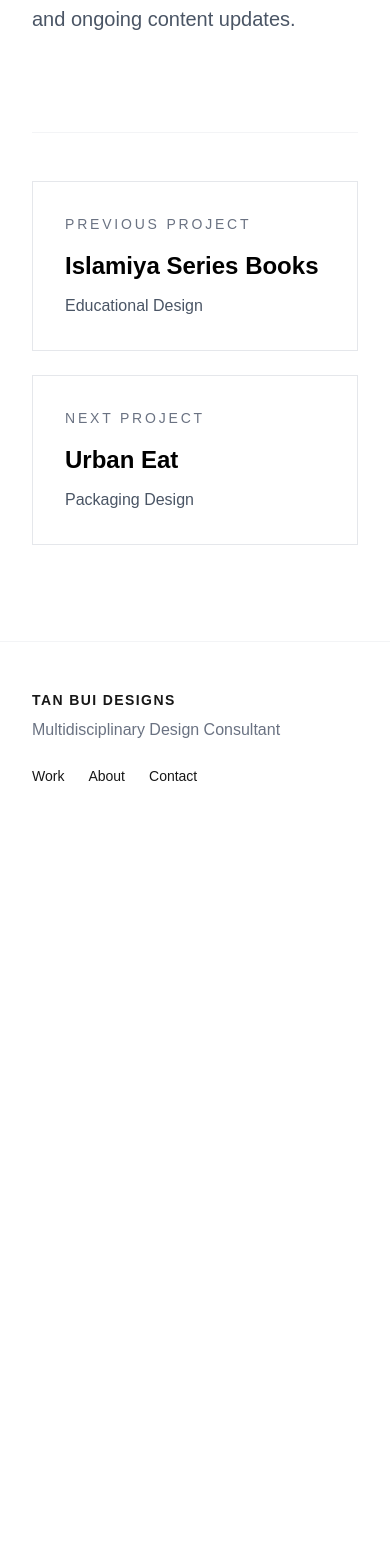
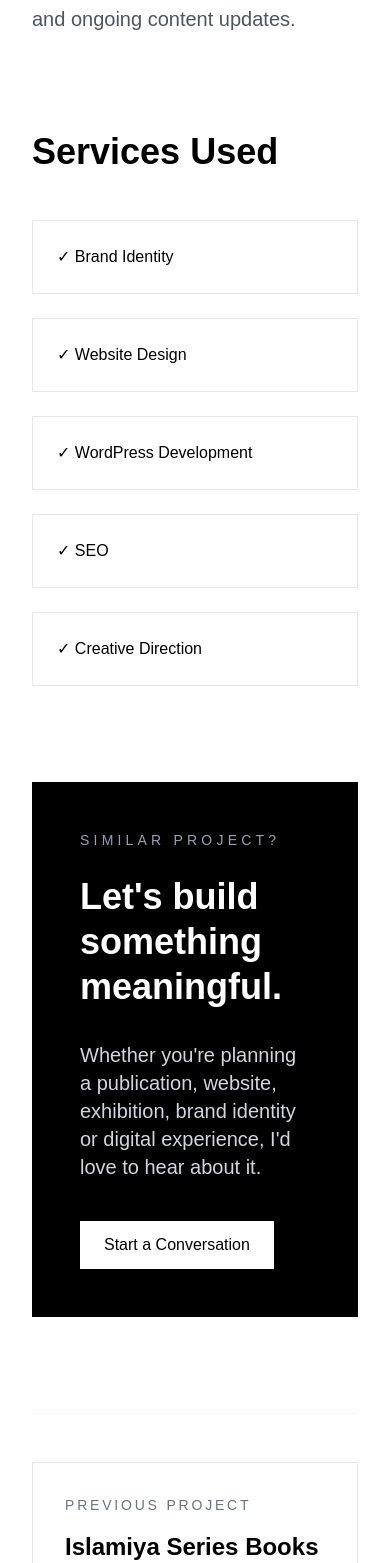
Before and after one commit to tanbuidesigns/tan-bui-designs, a Next.js app: page /work/al-furqaan-school in a window 390 px wide. Shown: the part 1825-3388 px from the top of the page. Before the commit the page ends 2659 px from the top, so only its background shows below. Built offline with nearby package versions, Linux system fonts and the light colour scheme.

Commit message:
Improve case study structure

```diff
--- a/src/app/work/[slug]/page.tsx
+++ b/src/app/work/[slug]/page.tsx
@@ -21,8 +21,60 @@ export default async function ProjectPage({
 
   const nextProject = projects[(projectIndex + 1) % projects.length];
 
+  const servicesMap: Record<string, string[]> = {
+    "healthy-muslim-marriage-handbook": [
+      "Branding",
+      "Publication Design",
+      "Typography",
+      "Print Production",
+      "Creative Direction",
+    ],
+
+    "colonis-exhibition": [
+      "Creative Direction",
+      "Exhibition Design",
+      "3D Visualisation",
+      "Brand Application",
+      "Artwork Production",
+    ],
+
+    "menarini-healthcare-exhibition": [
+      "Concept Development",
+      "3D Visualisation",
+      "Exhibition Design",
+      "Presentation Design",
+    ],
+
+    "islamiya-series-books": [
+      "Branding",
+      "Book Design",
+      "Illustration",
+      "Educational Design",
+      "Creative Direction",
+    ],
+
+    "al-furqaan-school": [
+      "Brand Identity",
+      "Website Design",
+      "WordPress Development",
+      "SEO",
+      "Creative Direction",
+    ],
+
+    "urban-eat": [
+      "Packaging Design",
+      "Artwork Production",
+      "Brand Application",
+      "Print Design",
+    ],
+  };
+
+  const services = servicesMap[project.slug] || [];
+
   return (
     <main className="bg-white text-black">
+      {/* HERO */}
+
       <section className="max-w-6xl mx-auto px-8 py-24">
         <p className="uppercase tracking-[0.3em] text-sm text-gray-500 mb-6">
           {project.category}
@@ -37,6 +89,8 @@ export default async function ProjectPage({
         </p>
       </section>
 
+      {/* HERO IMAGE */}
+
       <section className="max-w-6xl mx-auto px-8">
         <div className="relative aspect-[16/10] bg-gray-100">
           <Image
@@ -48,35 +102,14 @@ export default async function ProjectPage({
         </div>
       </section>
 
-      {project.gallery && (
-        <section className="max-w-6xl mx-auto px-8 py-24">
-          <h2 className="text-4xl font-bold mb-12">
-            Project Gallery
-          </h2>
-
-          <div className="grid gap-8">
-            {project.gallery.map((image) => (
-              <div
-                key={image}
-                className="relative aspect-[16/9] bg-gray-100"
-              >
-                <Image
-                  src={image}
-                  alt={project.title}
-                  fill
-                  className="object-cover"
-                />
-              </div>
-            ))}
-          </div>
-        </section>
-      )}
+      {/* PROJECT INFO */}
 
       <section className="max-w-6xl mx-auto px-8 py-24 grid md:grid-cols-3 gap-16">
         <div>
           <p className="text-sm uppercase tracking-wide text-gray-500 mb-2">
             Client
           </p>
+
           <p className="text-xl">{project.client}</p>
         </div>
 
@@ -84,6 +117,7 @@ export default async function ProjectPage({
           <p className="text-sm uppercase tracking-wide text-gray-500 mb-2">
             Result
           </p>
+
           <p className="text-xl">{project.result}</p>
         </div>
 
@@ -99,6 +133,8 @@ export default async function ProjectPage({
           </ul>
         </div>
       </section>
+
+      {/* CHALLENGE & OUTCOME */}
 
       <section className="max-w-4xl mx-auto px-8 pb-24">
         <h2 className="text-4xl font-bold mb-8">
@@ -118,6 +154,80 @@ export default async function ProjectPage({
         </p>
       </section>
 
+      {/* GALLERY */}
+
+      {project.gallery && (
+        <section className="max-w-6xl mx-auto px-8 pb-24">
+          <h2 className="text-4xl font-bold mb-12">
+            Project Gallery
+          </h2>
+
+          <div className="grid md:grid-cols-3 gap-6">
+            {project.gallery.map((image) => (
+              <div
+                key={image}
+                className="relative aspect-square bg-gray-100 overflow-hidden cursor-pointer"
+              >
+                <Image
+                  src={image}
+                  alt={project.title}
+                  fill
+                  className="object-cover hover:scale-105 transition duration-500"
+                />
+              </div>
+            ))}
+          </div>
+        </section>
+      )}
+
+      {/* SERVICES */}
+
+      <section className="max-w-6xl mx-auto px-8 pb-24">
+        <h2 className="text-4xl font-bold mb-12">
+          Services Used
+        </h2>
+
+        <div className="grid md:grid-cols-2 gap-6">
+          {services.map((service) => (
+            <div
+              key={service}
+              className="border border-gray-200 p-6"
+            >
+              ✓ {service}
+            </div>
+          ))}
+        </div>
+      </section>
+
+      {/* CTA */}
+
+      <section className="max-w-6xl mx-auto px-8 pb-24">
+        <div className="bg-black text-white p-12 md:p-16">
+          <p className="uppercase tracking-[0.3em] text-sm text-gray-400 mb-6">
+            Similar Project?
+          </p>
+
+          <h2 className="text-4xl md:text-6xl font-bold leading-tight">
+            Let's build something meaningful.
+          </h2>
+
+          <p className="text-xl text-gray-300 mt-8 max-w-3xl">
+            Whether you're planning a publication, website, exhibition,
+            brand identity or digital experience, I'd love to hear
+            about it.
+          </p>
+
+          <Link
+            href="/contact"
+            className="inline-block mt-10 bg-white text-black px-6 py-3"
+          >
+            Start a Conversation
+          </Link>
+        </div>
+      </section>
+
+      {/* PREVIOUS / NEXT */}
+
       <section className="max-w-6xl mx-auto px-8 pb-24">
         <div className="grid md:grid-cols-2 gap-6 border-t border-gray-100 pt-12">
           <Link
@@ -128,7 +238,7 @@ export default async function ProjectPage({
               Previous Project
             </p>
 
-            <h3 className="text-2xl font-semibold mb-3 group-hover:underline underline-offset-8">
+            <h3 className="text-2xl font-semibold mb-3">
               {previousProject.title}
             </h3>
 
@@ -145,7 +255,7 @@ export default async function ProjectPage({
               Next Project
             </p>
 
-            <h3 className="text-2xl font-semibold mb-3 group-hover:underline underline-offset-8">
+            <h3 className="text-2xl font-semibold mb-3">
               {nextProject.title}
             </h3>
 
```
